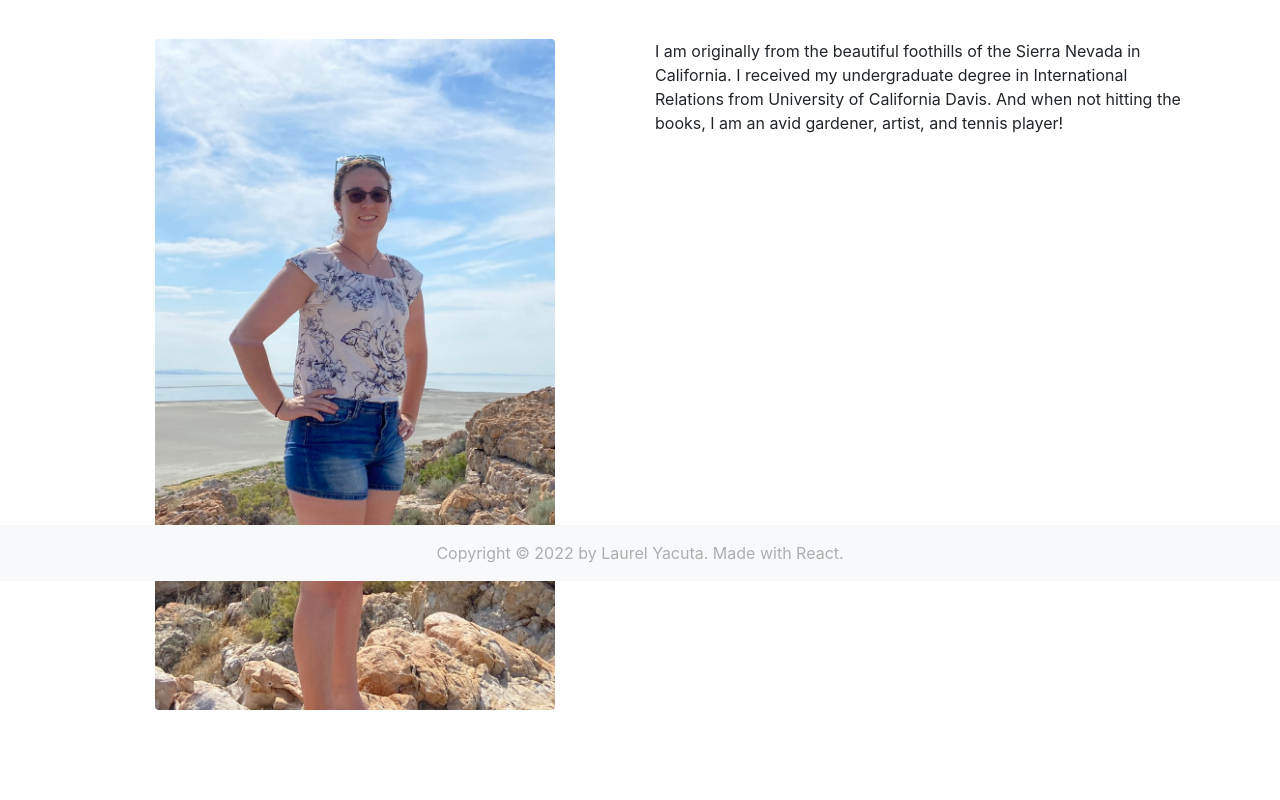
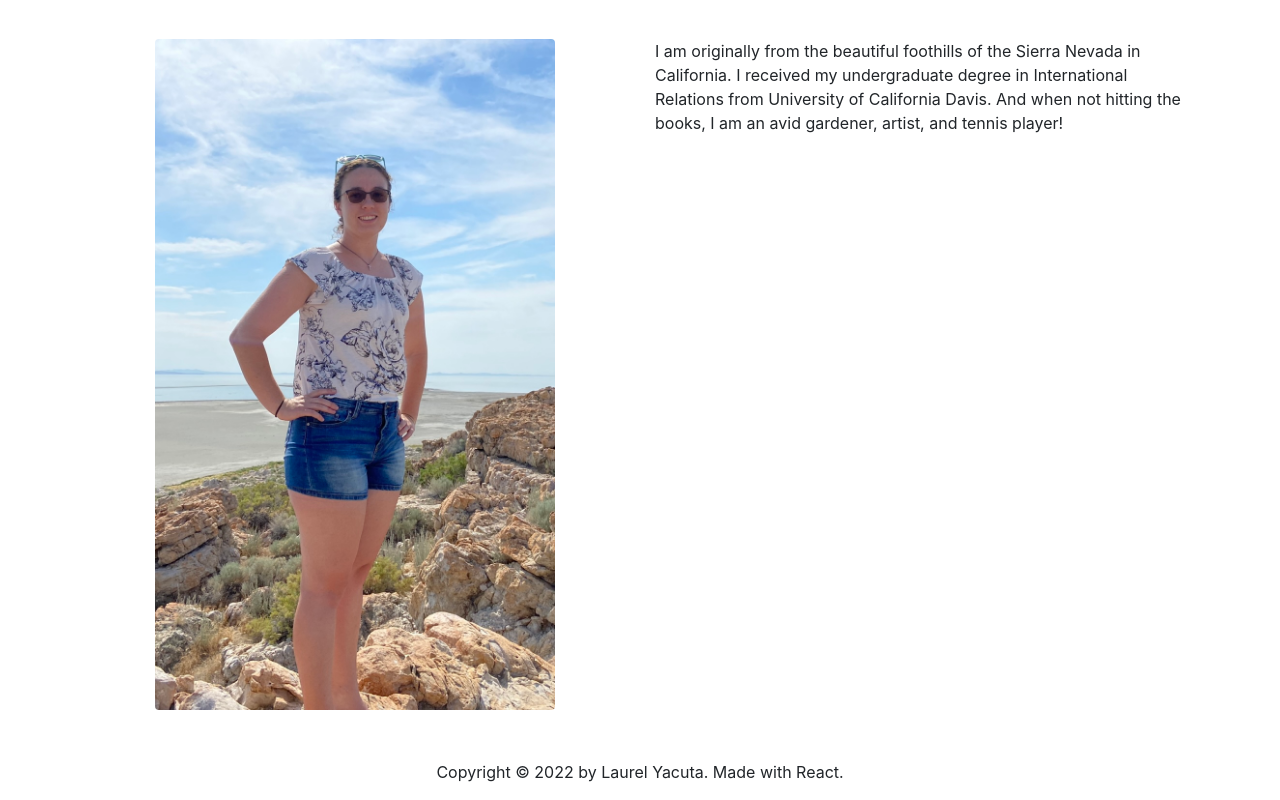
Before and after one commit to laurelyacuta/laurelyacuta.github.io, a React (Create React App) app: page /about-me in a window 1280 px wide. Shown: the part 219-1019 px from the top of the page. Before the commit the page ends 979 px from the top, so only its background shows below. Built offline with nearby package versions, Linux system fonts and the light colour scheme.

Commit message:
Fixed footer

```diff
--- a/src/components/footer/index.js
+++ b/src/components/footer/index.js
@@ -1,24 +1,13 @@
 import React, { Component } from 'react';
-import Container from 'react-bootstrap/Container';
-import Nav from 'react-bootstrap/Nav';
-import Navbar from 'react-bootstrap/Navbar';
 
 const year = new Date().getFullYear();
 
 class Footer extends Component {
   render() {
     return(
-      <Navbar collapseOnSelect expand="lg" bg="light" fixed="bottom">
-        <Container>
-          <Nav className="justify-content-center" style={{ flex: 1}}>
-            <Nav.Item>
-              <Nav.Link eventKey="disabled" disabled>
-                Copyright © {year} by Laurel Yacuta. Made with React.
-              </Nav.Link>
-            </Nav.Item>
-          </Nav>
-        </Container>
-      </Navbar>
+      <footer className="footer">
+        <p>Copyright © {year} by Laurel Yacuta. Made with React.</p>
+      </footer>
     );
   }
 }
```
